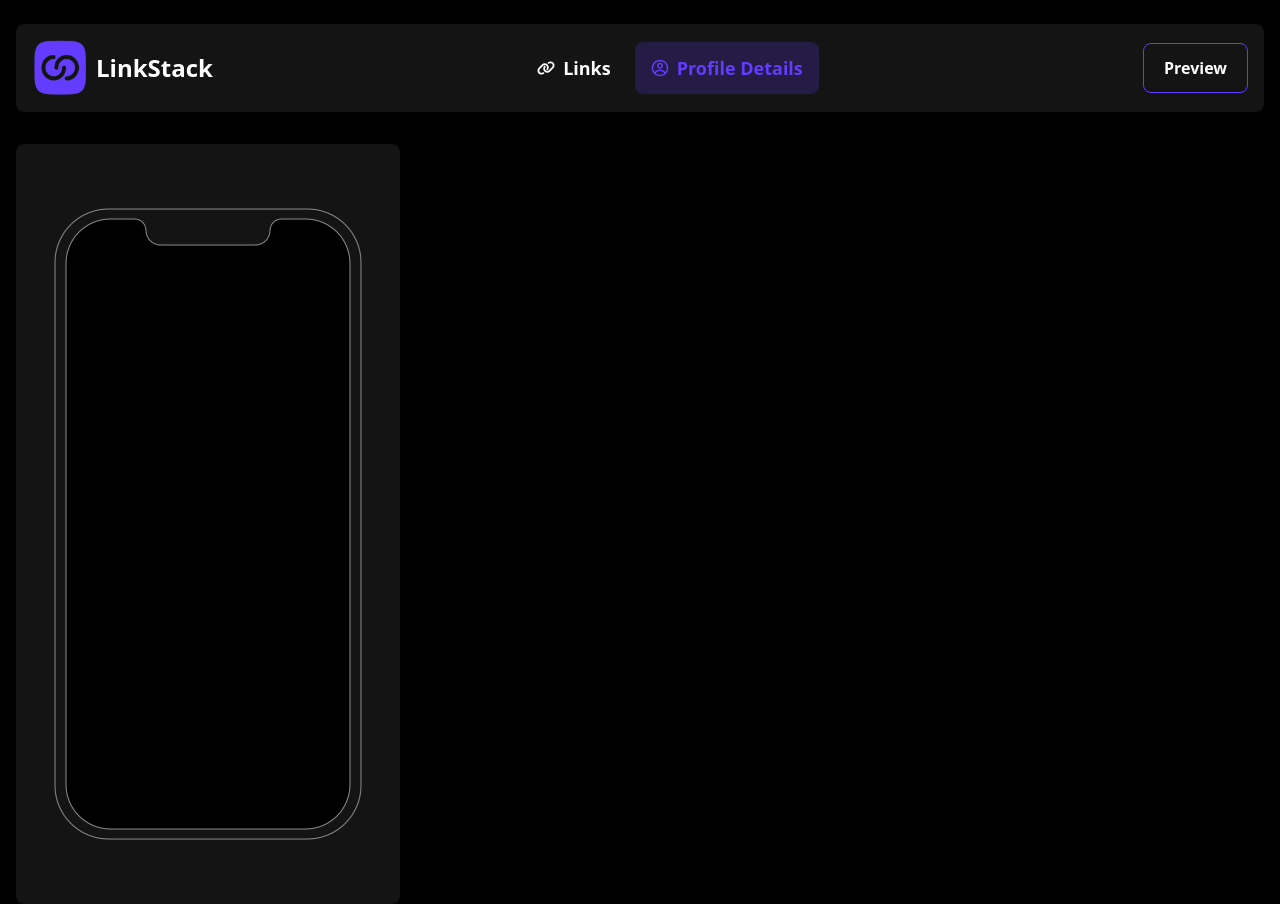
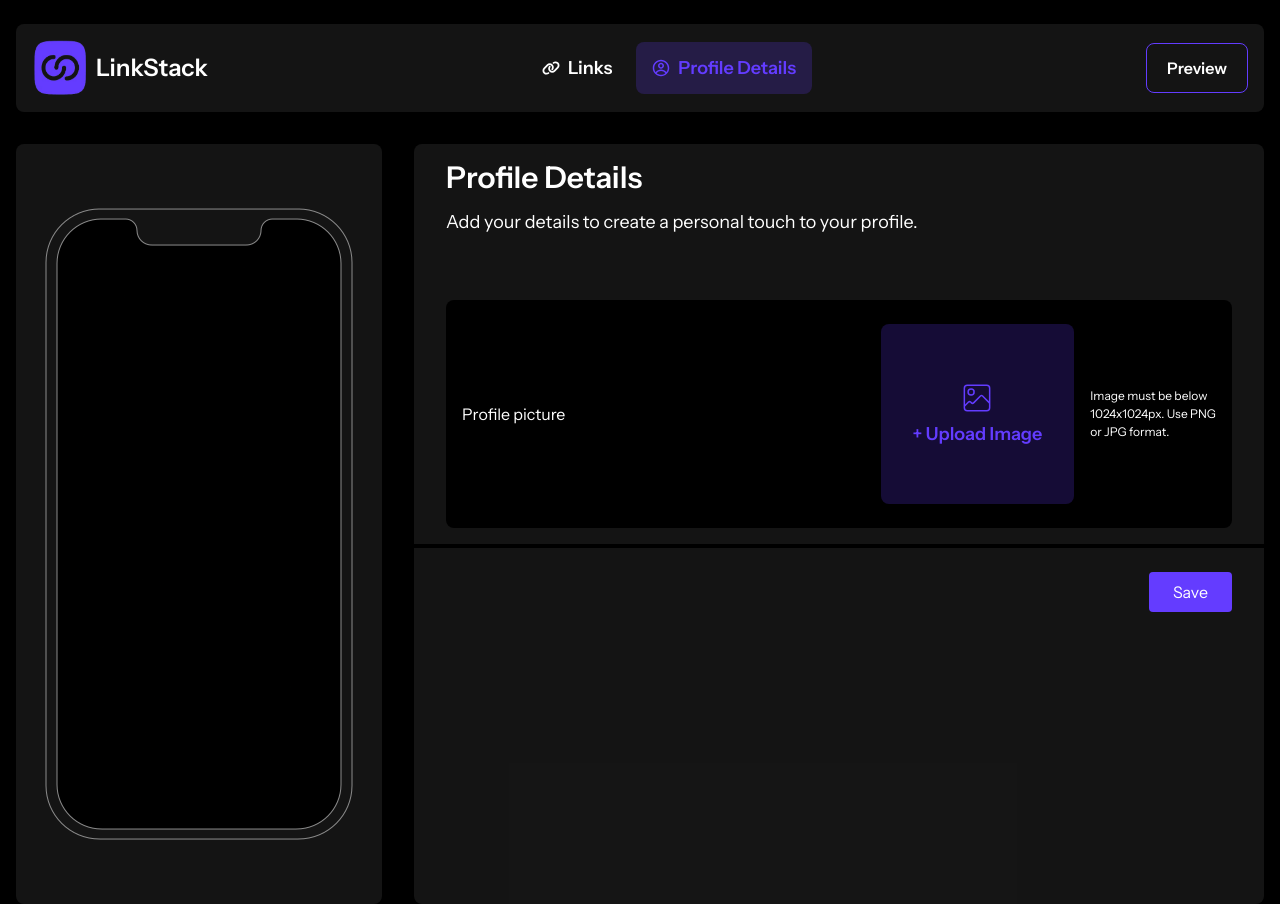
Before and after one commit to imrancodes/LinkStack, a React (Vite) app: page /profile in a window 1280 px wide. Built offline with nearby package versions, Linux system fonts and the light colour scheme; no server answers.

Commit message:
complete the links part and create some ui of profile detail

```diff
--- a/index.html
+++ b/index.html
@@ -3,9 +3,12 @@
   <head>
     <meta charset="UTF-8" />
     <meta name="viewport" content="width=device-width, initial-scale=1.0" />
+    <link rel="preconnect" href="https://fonts.googleapis.com">
+<link rel="preconnect" href="https://fonts.gstatic.com" crossorigin>
+<link href="https://fonts.googleapis.com/css2?family=Instrument+Sans:ital,wght@0,400..700;1,400..700&display=swap" rel="stylesheet">
     <title>LinkStack</title>
   </head>
-  <body class="bg-black text-white">
+  <body class="bg-black text-white ">
     <div id="root"></div>
     <script type="module" src="/src/main.jsx"></script>
   </body>
--- a/src/components/HomeLayout/HomePage.jsx
+++ b/src/components/HomeLayout/HomePage.jsx
@@ -13,6 +13,7 @@ import {
     getDocs,
     doc,
     deleteDoc,
+    updateDoc,
 } from 'firebase/firestore';
 import { app } from '../../firebase.js';
 import toast, { Toaster } from 'react-hot-toast';
@@ -24,13 +25,27 @@ const HomePage = ({ user }) => {
     const [links, setLinks] = useState([]);
     const [errors, setErrors] = useState({ platform: false, url: false });
 
-    const handleShowLinks = () => {
-        const newLink = {
-            id: `link-${Date.now()}-${Math.floor(Math.random() * 1000)}`,
+    const handleShowLinks = async () => {
+
+        const docRef = await addDoc(collection(db, 'links'), {
             platform: '',
             url: '',
             icon: '',
+            user: user.uid,
+        });
+
+        await updateDoc(doc(db, 'links', docRef.id), {
+            id: docRef.id,
+        });
+
+        const newLink = {
+            id: docRef.id,
+            platform: '',
+            url: '',
+            icon: '',
+            user: user.uid,
         };
+
         setLinks((prev) => [...prev, newLink]);
         setShowComponent(true);
     };
@@ -56,7 +71,6 @@ const HomePage = ({ user }) => {
         }
     };
 
-
     const handleUpdateLink = (id, field, value, icon) => {
         setLinks((prevLinks) =>
             prevLinks.map((link) => {
@@ -79,16 +93,14 @@ const HomePage = ({ user }) => {
         try {
             const q = query(
                 collection(db, 'links'),
-                where('userId', '==', user.uid)
+                where('user', '==', user.uid)
             );
             const querySnapshot = await getDocs(q);
             const LinksArray = querySnapshot.docs.map((doc) => ({
                 ...doc.data(),
-                id: doc.id
             }));
             setLinks(LinksArray);
             setShowComponent(LinksArray.length > 0);
-            console.log('Fetched Links:', LinksArray);
         } catch (err) {
             console.error('Error fetching notes:', err);
         }
@@ -125,25 +137,27 @@ const HomePage = ({ user }) => {
             try {
                 await toast.promise(
                     Promise.all(
-                        links.map(async (link) => {
-                            const linkWithUserId = {
-                                ...link,
-                                userId: user.uid,
+                        links.map((link) => {
+                            const updateLinks = {
+                                platform: link.platform,
+                                url: link.url,
+                                icon: link.icon,
                             };
-                            await addDoc(
-                                collection(db, 'links'),
-                                linkWithUserId
+
+                            return updateDoc(
+                                doc(db, 'links', link.id),
+                                updateLinks
                             );
                         })
                     ),
                     {
-                        loading: 'Adding Link...',
-                        success: <b>Links added successfully!</b>,
+                        loading: 'Saving Links...',
+                        success: <b>Links saved successfully!</b>,
                         error: <b>Something went wrong! Please try again.</b>,
                     }
                 );
-            } catch (e) {
-                console.error('Error adding document: ', e);
+            } catch (err) {
+                console.log(err);
             }
         }
     };
--- a/src/components/HomeLayout/ProfileDetail.jsx
+++ b/src/components/HomeLayout/ProfileDetail.jsx
@@ -1,17 +1,55 @@
-import React from 'react'
-import Header from './Header'
-import MobilePreview from './MobilePreview'
+import React from 'react';
+import Header from './Header';
+import MobilePreview from './MobilePreview';
+import Button from '../CommonComponents/Button';
+import { CiImageOn } from "react-icons/ci";
+
 
 const ProfileDetail = () => {
     return (
         <>
             <Header />
-            <div>
+            <div className="flex gap-8">
                 <MobilePreview />
-                <div></div>
+                <div className="bg-[#191919d4] w-[70%] rounded-lg mr-4">
+                    <div className="px-8 py-4">
+                        <h1 className="text-3xl font-semibold mb-3">
+                            Profile Details
+                        </h1>
+                        <p className="text-lg mb-8">
+                            Add your details to create a personal touch to your
+                            profile.
+                        </p>
+                    </div>
+                    <div className='flex items-center justify-between bg-black rounded-lg p-4 mx-8 my-4'>
+                        <h1>Profile picture
+                        </h1>
+                        <div className='flex items-center gap-4'>
+                            <Button  className='flex flex-col items-center justify-center text-[#633CFF] bg-[#633cff36] px-8 py-14 rounded-lg my-2 gap-1 font-semibold'>
+                                <CiImageOn className='text-4xl'/>
+                                <p className='text-lg'>+ Upload Image</p>
+                            </Button>
+                            <p className='text-[12px] font-light'>Image must be below <br /> 1024x1024px. Use PNG <br /> or JPG format.</p>
+                        </div>
+                    </div>
+                    <div>
+                        {/* Name, Email and phone number field */}
+                    </div>
+                    <div className="bg-black h-1" />
+                    <div className="flex justify-end">
+                        <Button
+                            // onClick={handleDataSave}
+                            className={`bg-[#643CFF] px-6 py-2 mt-6 mr-8 disabled:bg-[#977ff8] disabled:cursor-not-allowed hover:bg-[#633cffe2]`}
+                            type="submit"
+                            // disabled={links.length === 0}
+                        >
+                            Save
+                        </Button>
+                    </div>
+                </div>
             </div>
         </>
-    )
-}
+    );
+};
 
-export default ProfileDetail
+export default ProfileDetail;
--- a/src/index.css
+++ b/src/index.css
@@ -1 +1,5 @@
 @import "tailwindcss";
+
+body{
+    font-family: "Instrument Sans", sans-serif;
+}
--- a/src/main.jsx
+++ b/src/main.jsx
@@ -17,9 +17,9 @@ const router = createBrowserRouter(
         <Route path='signup' element={<SignUp />} />
       </Route>
 
-      <Route path='/' element={<HomeLayout/>}>
-        <Route index element={<App/>}/>
-        <Route path='profile' element={<ProfileDetail/>} />
+      <Route path='/' element={<HomeLayout />}>
+        <Route index element={<App />} />
+        <Route path='profile' element={<ProfileDetail />} />
       </Route>
     </>
   )
@@ -27,6 +27,8 @@ const router = createBrowserRouter(
 
 createRoot(document.getElementById('root')).render(
   <StrictMode>
-    <RouterProvider router={router}/>
+    <div className='font-[Instrument Sans]'>
+      <RouterProvider router={router} />
+    </div>
   </StrictMode>,
 )
```
